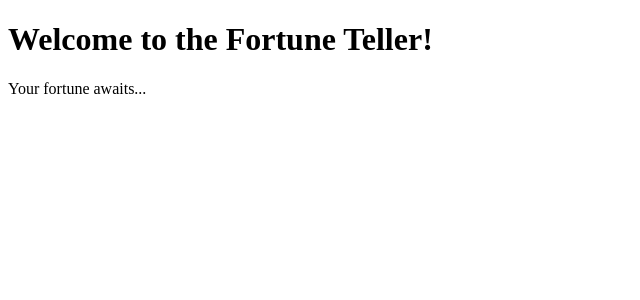
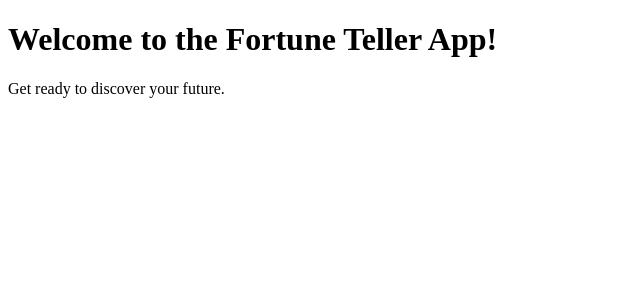
Before and after one commit to muhammetyakac-cell/fortuneteller, a React (Vite) app: page / in a window 1280 px wide. Shown: the top 300 px of the page, without its empty margins (0-640 px from the left). Built offline with nearby package versions, Linux system fonts and the light colour scheme.

Commit message:
Fix Vite React setup

```diff
--- a/index.html
+++ b/index.html
@@ -1,12 +1,12 @@
 <!DOCTYPE html>
 <html lang="en">
-<head>
-    <meta charset="UTF-8">
-    <meta name="viewport" content="width=device-width, initial-scale=1.0">
+  <head>
+    <meta charset="UTF-8" />
+    <meta name="viewport" content="width=device-width, initial-scale=1.0" />
     <title>Fortune Teller</title>
-</head>
-<body>
-    <h1>Welcome to the Fortune Teller!</h1>
-    <p>Your fortune awaits...</p>
-</body>
+  </head>
+  <body>
+    <div id="root"></div>
+    <script type="module" src="/src/main.jsx"></script>
+  </body>
 </html>
--- a/src/main.jsx
+++ b/src/main.jsx
@@ -1,6 +1,10 @@
 // This is the main entry point of the application.
 import React from 'react';
-import ReactDOM from 'react-dom';
+import ReactDOM from 'react-dom/client';
 import App from './App';
 
-ReactDOM.render(<App />, document.getElementById('root'));
+ReactDOM.createRoot(document.getElementById('root')).render(
+  <React.StrictMode>
+    <App />
+  </React.StrictMode>,
+);
--- a/vite.config.js
+++ b/vite.config.js
@@ -1,9 +1,9 @@
 'use strict';
 
 import { defineConfig } from 'vite';
-import vue from '@vitejs/plugin-vue';
+import react from '@vitejs/plugin-react';
 
 // https://vitejs.dev/config/
 export default defineConfig({
-  plugins: [vue()],
+  plugins: [react()],
 });
```
Also changed, not shown: package.json (+25 -1 lines).
